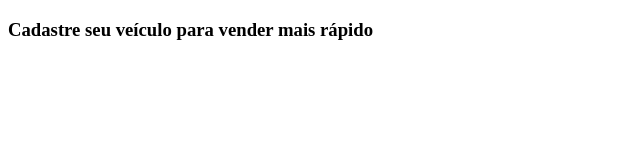
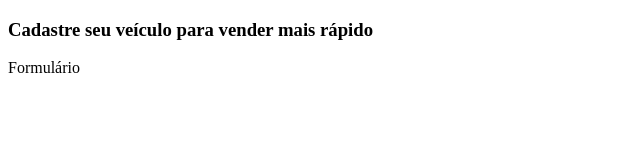
Before and after one commit to Caio-Santos2010/projetoFormulario, a plain HTML site: page index.html in a window 1280 px wide. Shown: the full height of the page, 0-640 px from the left. Drawn offline with Linux system fonts and the light colour scheme.

Commit message:
caio santos

```diff
--- a/index.html
+++ b/index.html
@@ -11,6 +11,10 @@
         <header class="cabecalho">
             <h3>Cadastre seu veículo para vender mais rápido</h3>
         </header>
+        <div class="form-container">
+            <div class="form-header">
+                <P>Formulário</P>
+        </div></div>
     </div>
 </body>
 </html>
```
